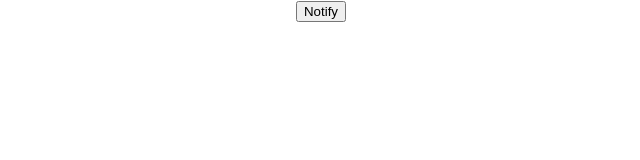
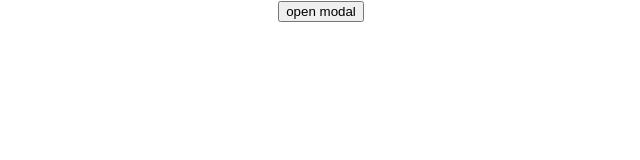
Before and after one commit to dkmqflx/react-practical-codevolution, a React (Create React App) app: page / in a window 1280 px wide. Shown: the top 160 px of the page, without its empty margins (319-959 px from the left). Built offline with nearby package versions, Linux system fonts and the light colour scheme.

Commit message:
4. Modal

```diff
--- a/package.json
+++ b/package.json
@@ -9,6 +9,7 @@
     "react": "^18.1.0",
     "react-dom": "^18.1.0",
     "react-icons": "^4.3.1",
+    "react-modal": "^3.15.1",
     "react-scripts": "5.0.1",
     "react-toastify": "^8.2.0",
     "web-vitals": "^2.1.4"
--- a/src/App.js
+++ b/src/App.js
@@ -1,50 +1,40 @@
 import './App.css';
-import { toast } from 'react-toastify';
-import 'react-toastify/dist/ReactToastify.css';
+import Modal from 'react-modal';
+import { useState } from 'react';
 
-toast.configure();
-
-// toast를 컴포넌트로 customize 할 수 있다
-const CustomToast = ({ closeToast }) => {
-  return (
-    <div>
-      Something went wrong
-      <button onClick={closeToast}>close</button>
-    </div>
-  );
-};
+Modal.setAppElement('#root'); // console 창 에러 없애기 위해서
 
 function App() {
-  const notify = () => {
-    toast(`Basic notification`, {
-      position: toast.POSITION.TOP_LEFT,
-    });
-    toast.success(`Basic notification`, {
-      position: toast.POSITION.TOP_CENTER,
-      autoClose: 8000,
-    });
-    toast.info(`Basic notification`, {
-      position: toast.POSITION.TOP_RIGHT,
-      autoClose: false,
-    });
-    toast.warn(<CustomToast />, {
-      position: toast.POSITION.BOTTOM_LEFT,
-    });
-    toast.error(`Basic notification`, {
-      position: toast.POSITION.BOTTOM_CENTER,
-    });
-    toast(`Basic notification`, {
-      position: toast.POSITION.BOTTOM_RIGHT,
-    });
-  };
+  const [modalIsOpen, setModalIsOpen] = useState(false);
   return (
     <div className="App">
-      <button onClick={notify}>Notify </button>
+      <button onClick={() => setModalIsOpen(true)}>open modal</button>
+      <Modal
+        isOpen={modalIsOpen}
+        shouldCloseOnOverlayClick={false}
+        onRequestClose={() => setModalIsOpen(false)}
+        style={{
+          overlay: {
+            backgroundColor: 'gray',
+          },
+          content: {
+            color: 'orange',
+          },
+        }}
+      >
+        <h2>Modal title</h2>
+        <p>Modal body</p>
+        <button onClick={() => setModalIsOpen(false)}>close modal</button>
+      </Modal>
     </div>
   );
 }
 
-// IconContext.Provider로 style 속성을 한번에 지정해줄 수 있다.
-// 직접 아이콘에 선언해서 overrid할 수 도 있다.
+export default App;
 
-export default App;
+/**
+
+shouldCloseOnOverlayClick -> over lay 부분, 즉 modal 이외의 부분 눌러도 반응안한다
+shouldCloseOnOverlayClick={false} onRequestClose={() => setModalIsOpen(false)}
+이렇게 두면 overlay 부분 눌러도 모달 닫히지 않지만, esc 누르면 모달 닫힌다
+ */
```
Also changed, not shown: 1 other file (tests, documents, lock files or other folders).
